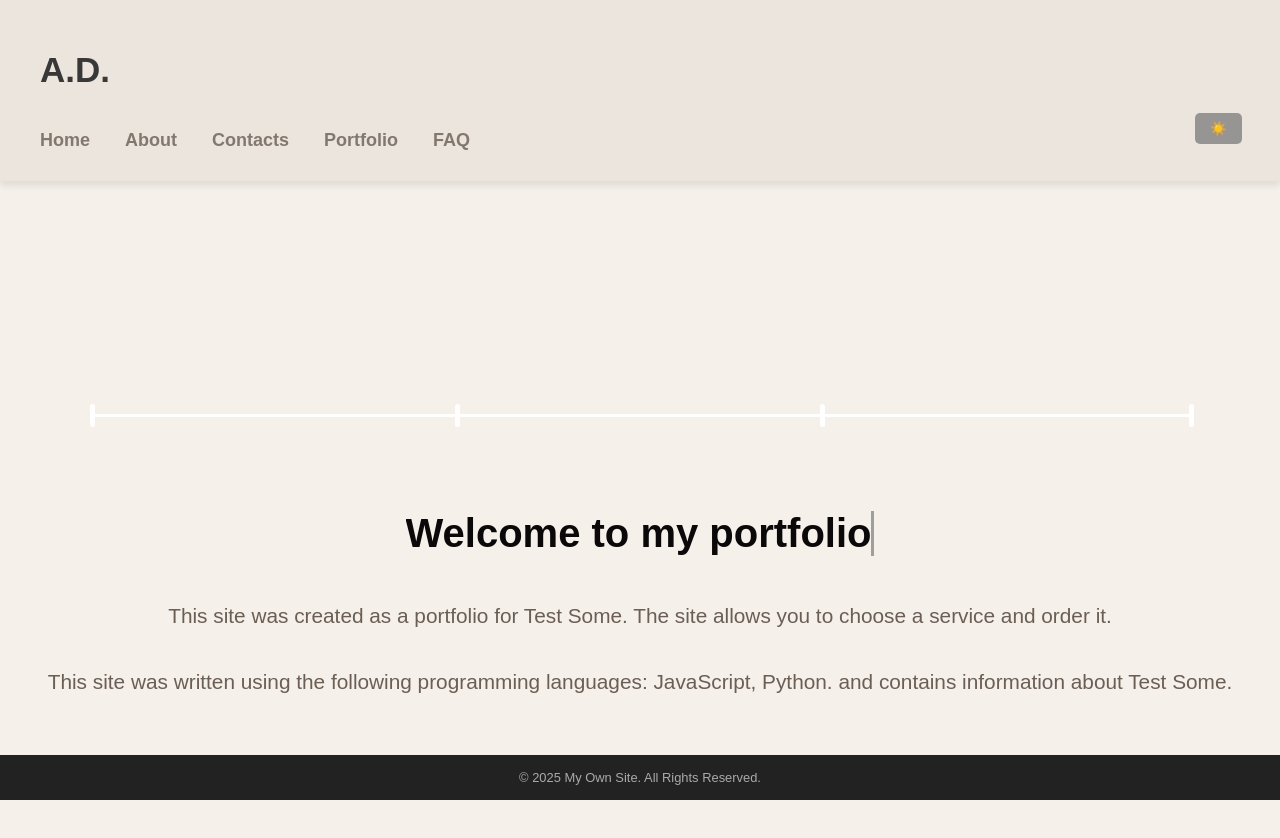
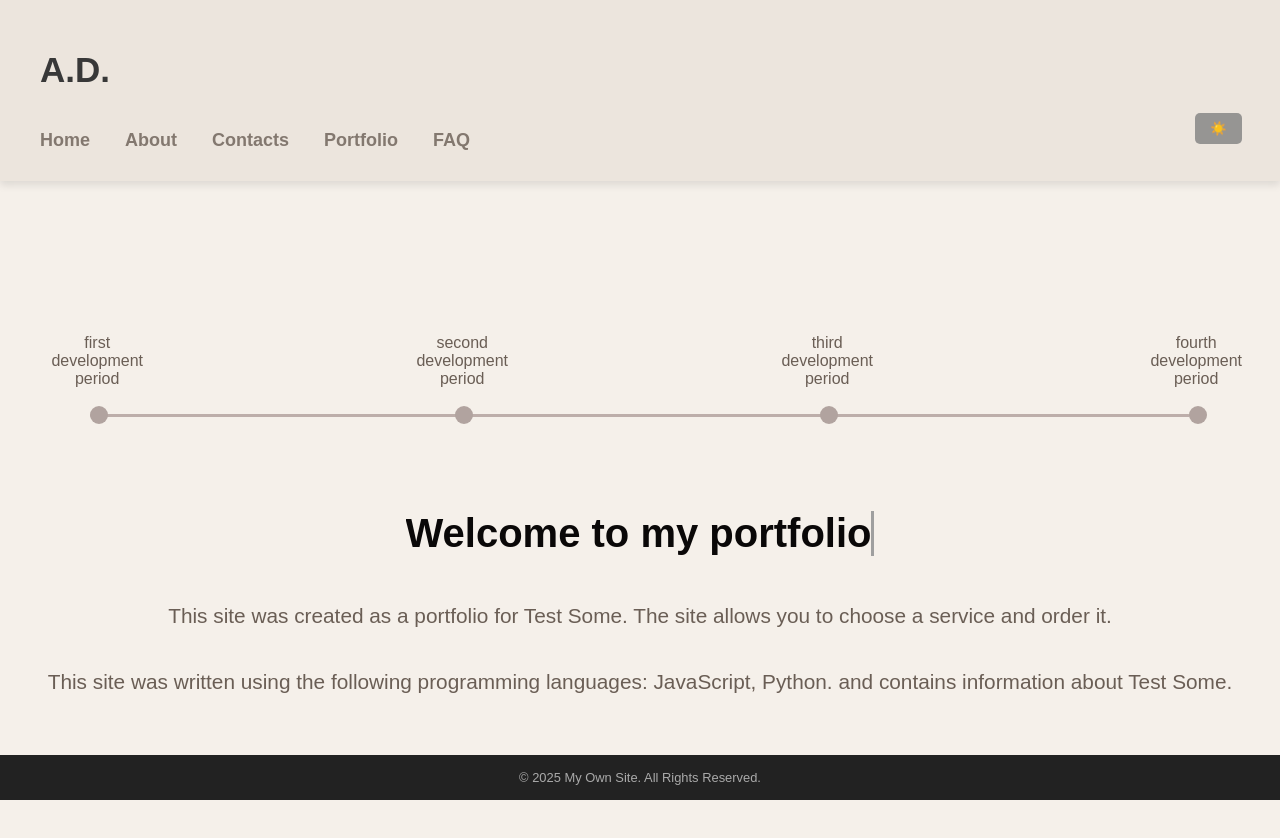
Before and after one commit to DenisHrtn/MOS_front, a React (Create React App) app: page / in a window 1280 px wide. Shown: the top 838 px of the page. Built offline with nearby package versions, Linux system fonts and the light colour scheme.

Commit message:
time line finish

```diff
--- a/src/ components/TimeLine/TimeLine.jsx
+++ b/src/ components/TimeLine/TimeLine.jsx
@@ -17,10 +17,18 @@ const TimeLine = () => {
     return (
         <div className='time-line'>
             <div className='main-line'>
-                <div className='first-period' onClick={() => handleClick("First period information")}></div>
-                <div className='second-period' onClick={() => handleClick("second period information")}></div>
-                <div className='third-period' onClick={() => handleClick("third period information")}></div>
-                <div className='fourth-period' onClick={() => handleClick("fourth period information")}></div>
+                <div className='first-period' onClick={() => handleClick("First period information")}>
+                    <p>first development period</p>
+                </div>
+                <div className='second-period' onClick={() => handleClick("second period information")}>
+                    <p>second development period</p>
+                </div>
+                <div className='third-period' onClick={() => handleClick("third period information")}>
+                    <p>third development period</p>
+                </div>
+                <div className='fourth-period' onClick={() => handleClick("fourth period information")}>
+                    <p>fourth development period</p>
+                </div>
             </div>
 
             {isModalOpen && (
--- a/src/ components/TimeLine/timeLine.css
+++ b/src/ components/TimeLine/timeLine.css
@@ -1,82 +1,120 @@
+body.dark .main-line{
+    --main-line-bg: #fff;
+    --period-bg: #f4f4f4;
+}
+
+body:not(.dark) .main-line{
+    --main-line-bg: #bdaeaa;
+    --period-bg: #b1a39f;
+}
+
 .main-line {
   position: relative;
   bottom: 300px;
   width: 1100px;
   height: 3px;
-  background: #ffffff;
+  background: var(--main-line-bg);
   border-radius: 3px;
   align-items: center;
 }
 
 .first-period {
   position: absolute;
-  bottom: -10px;
-  width: 5px;
-  height: 23px;
-  background: #ffffff;
-  border-radius: 3px;
+  bottom: -7px;
+  width: 18px;
+  height: 18px;
+  background: var(--period-bg);
+  border-radius: 10px;
 }
 
 .second-period {
   position: absolute;
-  bottom: -10px;
   left: 365px;
-  width: 5px;
-  height: 23px;
-  background: #ffffff;
-  border-radius: 3px;
+  bottom: -7px;
+  width: 18px;
+  height: 18px;
+  background: var(--period-bg);
+  border-radius: 10px;
 }
 
 .third-period {
   position: absolute;
-  bottom: -10px;
   left: 730px;
-  width: 5px;
-  height: 23px;
-  background: #ffffff;
-  border-radius: 3px;
+  bottom: -7px;
+  width: 18px;
+  height: 18px;
+  background: var(--period-bg);
+  border-radius: 10px;
 }
 
 .fourth-period {
   position: absolute;
-  bottom: -10px;
   left: 1099px;
-  width: 5px;
-  height: 23px;
-  background: #ffffff;
-  border-radius: 3px;
+  bottom: -7px;
+  width: 18px;
+  height: 18px;
+  background: var(--period-bg);
+  border-radius: 10px;
 }
 
 .first-period:hover {
   background: #dfdfdf;
-  width: 7px;
-  height: 33px;
-  bottom: -15px;
-  left: -1px;
+  width: 22px;
+  height: 22px;
+  bottom: -9px;
+  left: -2px;
+  font-size: 17px;
 }
 
 .second-period:hover {
   background: #dfdfdf;
-  width: 7px;
-  height: 33px;
-  bottom: -15px;
-  left: 364px;
+  width: 22px;
+  height: 22px;
+  bottom: -9px;
+  left: 363px;
+  font-size: 17px;
 }
 
 .third-period:hover {
   background: #dfdfdf;
-  width: 7px;
-  height: 33px;
-  bottom: -15px;
-  left: 729px;
+  width: 22px;
+  height: 22px;
+  bottom: -9px;
+  left: 728px;
+  font-size: 17px;
 }
 
 .fourth-period:hover {
   background: #dfdfdf;
-  width: 7px;
-  height: 33px;
-  bottom: -15px;
-  left: 1098px;
+  width: 22px;
+  height: 22px;
+  bottom: -9px;
+  left: 1097px;
+  font-size: 17px;
+}
+
+.first-period p {
+  position: absolute;
+  bottom: 20px;
+  right: -35px;
+}
+
+.second-period p {
+  position: absolute;
+  bottom: 20px;
+  right: -35px;
+}
+
+.third-period p {
+  position: absolute;
+  bottom: 20px;
+  right: -35px;
+}
+
+.fourth-period p {
+  position: absolute;
+  bottom: 20px;
+  right: -35px;
 }
 
 .modal-overlay {
```
